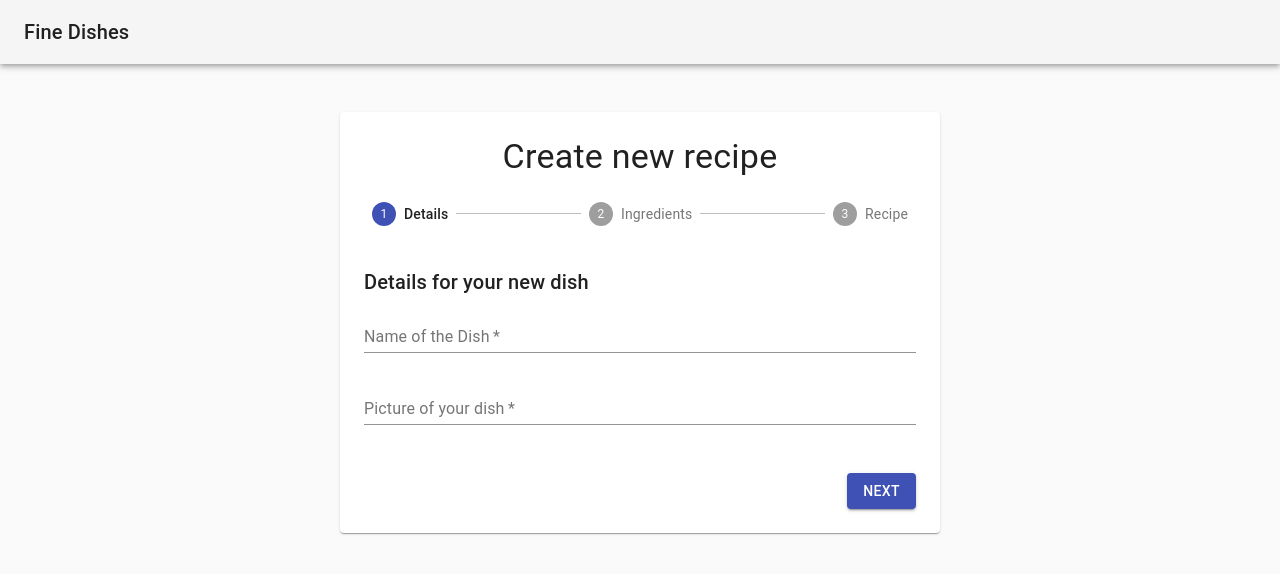
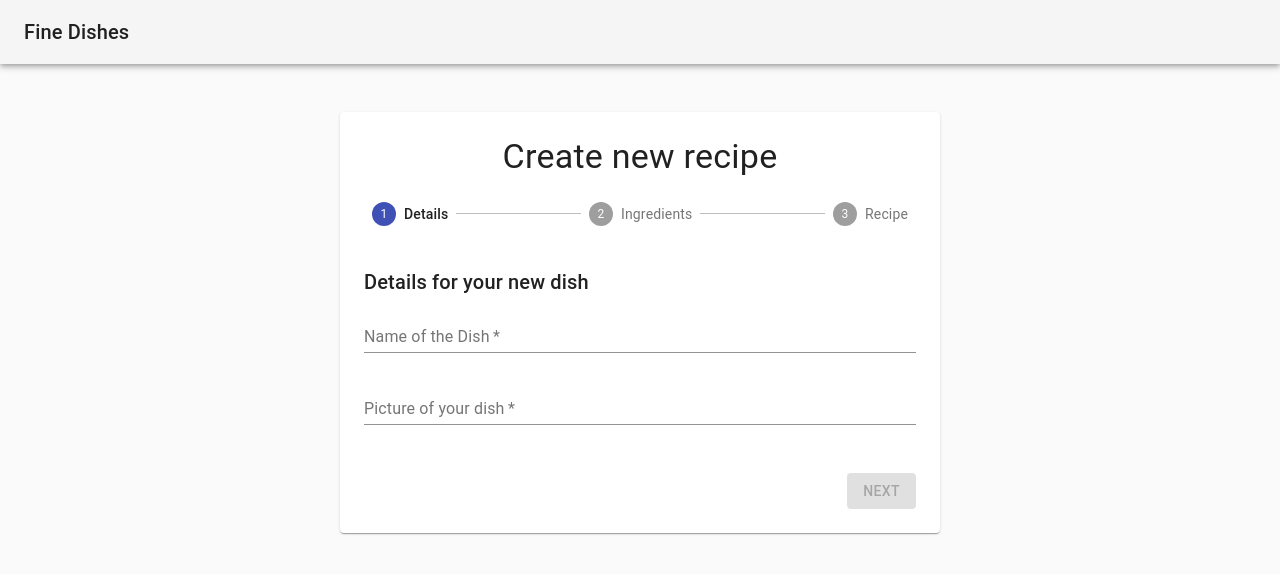
Before and after one commit to harshbhardwajcsit/fine-dishes, a React (Create React App) app: page / in a window 1280 px wide. Both pictures are taken after a click on the button "NEW RECIPE". Shown: the top 574 px of the page. Built offline with nearby package versions, Linux system fonts and the light colour scheme.

Commit message:
Basic validations added for new recipe

```diff
--- a/src/components/containers/ingredients.js
+++ b/src/components/containers/ingredients.js
@@ -6,6 +6,7 @@ import {FormControl} from "@material-ui/core";
 import InputAdornment from "@material-ui/core/InputAdornment";
 import Tooltip from "@material-ui/core/Tooltip";
 import Button from '@material-ui/core/Button';
+import * as validator from '../../validator/appValidator'
 
 class Ingredients extends React.Component {
 
@@ -17,15 +18,6 @@ class Ingredients extends React.Component {
             directors_array: ["director-0"]
         };
     };
-
-    addIngredientsToList() {
-        this.ingredients.push({name: this.ingredient.name, amount: this.ingredient.amount, unit: this.ingredient.unit});
-        this.handleIngredientChange(this.ingredients);
-        let newInput = `director-${this.state.directors_array.length}`;
-        this.setState(prevState => ({
-            directors_array: prevState.directors_array.concat([newInput])
-        }));
-    }
 
     render() {
         return (
@@ -91,9 +83,9 @@ class Ingredients extends React.Component {
                                                                    Save
                                                                </Button>
                                                     </Tooltip>
-                                                </InputAdornment>
-                                            )
-                                    }}/>
+                                                       </InputAdornment>
+                                                   )
+                                           }}/>
                             </FormControl>
                         </Grid>
                     </Grid>
@@ -102,8 +94,17 @@ class Ingredients extends React.Component {
         );
     }
 
+    addIngredientsToList() {
+        this.ingredients.push({name: this.ingredient.name, amount: this.ingredient.amount, unit: this.ingredient.unit});
+        this.handleIngredientChange(this.ingredients);
+        let newInput = `director-${this.state.directors_array.length}`;
+        this.setState(prevState => ({
+            directors_array: prevState.directors_array.concat([newInput])
+        }));
+    }
+
     handleIngredientChange(list) {
-        if (list.size !== 0) {
+        if (list.size !== 0 && validator.validateIngredientList(list)) {
             this.props.updateDishDetails(
                 {
                     dishName: this.props.dish.dishName,
--- a/src/components/pages/newRecipe.js
+++ b/src/components/pages/newRecipe.js
@@ -13,6 +13,7 @@ import {connect} from 'react-redux';
 import {makeStyles} from "@material-ui/core/styles";
 import * as actions from "../../redux/userAction";
 import {bindActionCreators} from 'redux';
+import * as validator from '../../validator/appValidator'
 
 const useStyles = makeStyles((theme) => ({
     appBar: {
@@ -53,7 +54,7 @@ const useStyles = makeStyles((theme) => ({
 
 const steps = ['Details', 'Ingredients', 'Recipe',];
 
-function getStepContent(step) {
+function getStepContent(step, props) {
     switch (step) {
         case 0:
             return <DishDetails/>;
@@ -126,6 +127,7 @@ function NewRecipe(props) {
                                         </Button>
                                     )}
                                     <Button
+                                        disabled={validator.fieldsMissing(activeStep, props)}
                                         variant="contained"
                                         color="primary"
                                         onClick={handleNext}
--- /dev/null
+++ b/src/validator/appValidator.js
@@ -0,0 +1,22 @@
+export const fieldsMissing = (activeStep, props) => {
+    switch (activeStep) {
+        case 0:
+            return !props.dish || props.dish.dishName === '' || props.dish.url === ''
+        case 1:
+            return !props.dish.ingredients || props.dish.ingredients.length === 0
+        case 2:
+            return !props.dish.recipe || props.dish.recipe === ''
+        default:
+            return false
+    }
+}
+
+export const validateIngredientList = (list) => {
+    let validateIngredients = true;
+    list.map(i => {
+        if (i.name === '' || i.amount === '' || i.unit === '') {
+            validateIngredients = false;
+        }
+    })
+    return validateIngredients;
+}
```
